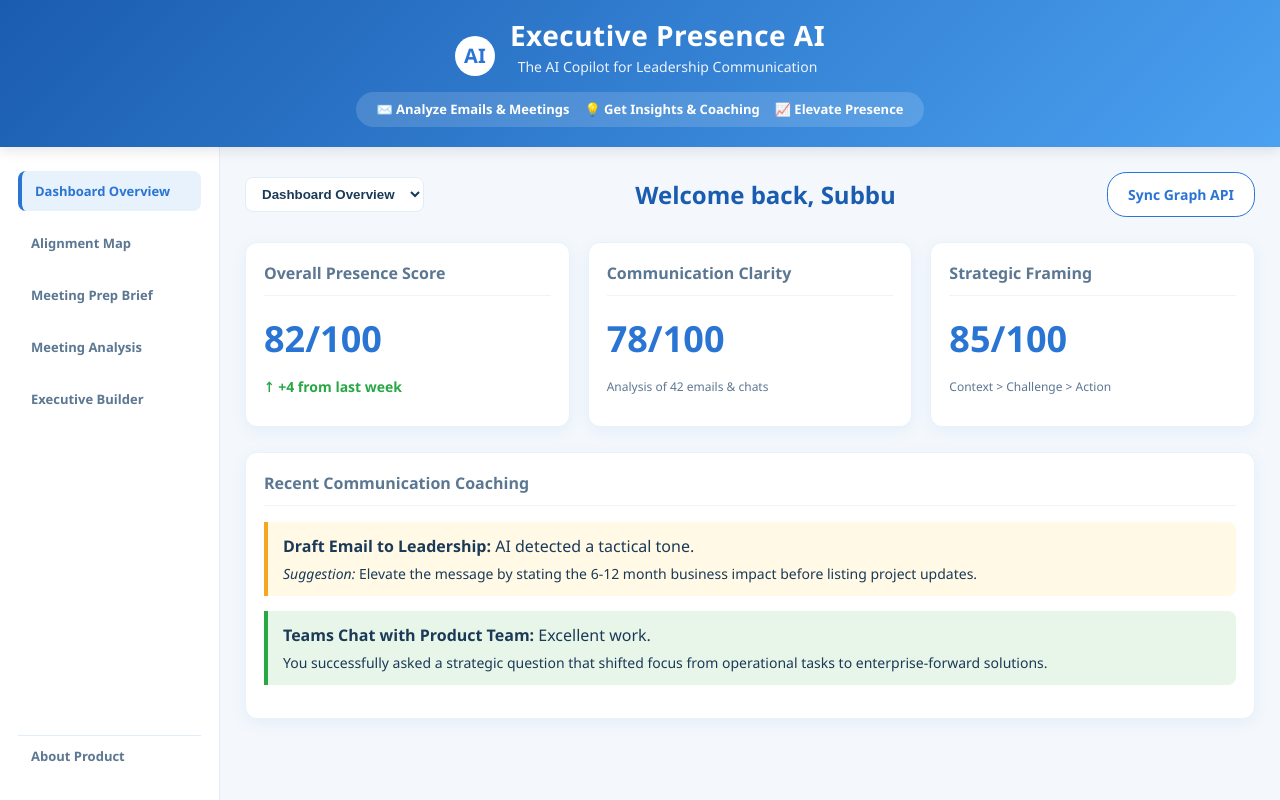
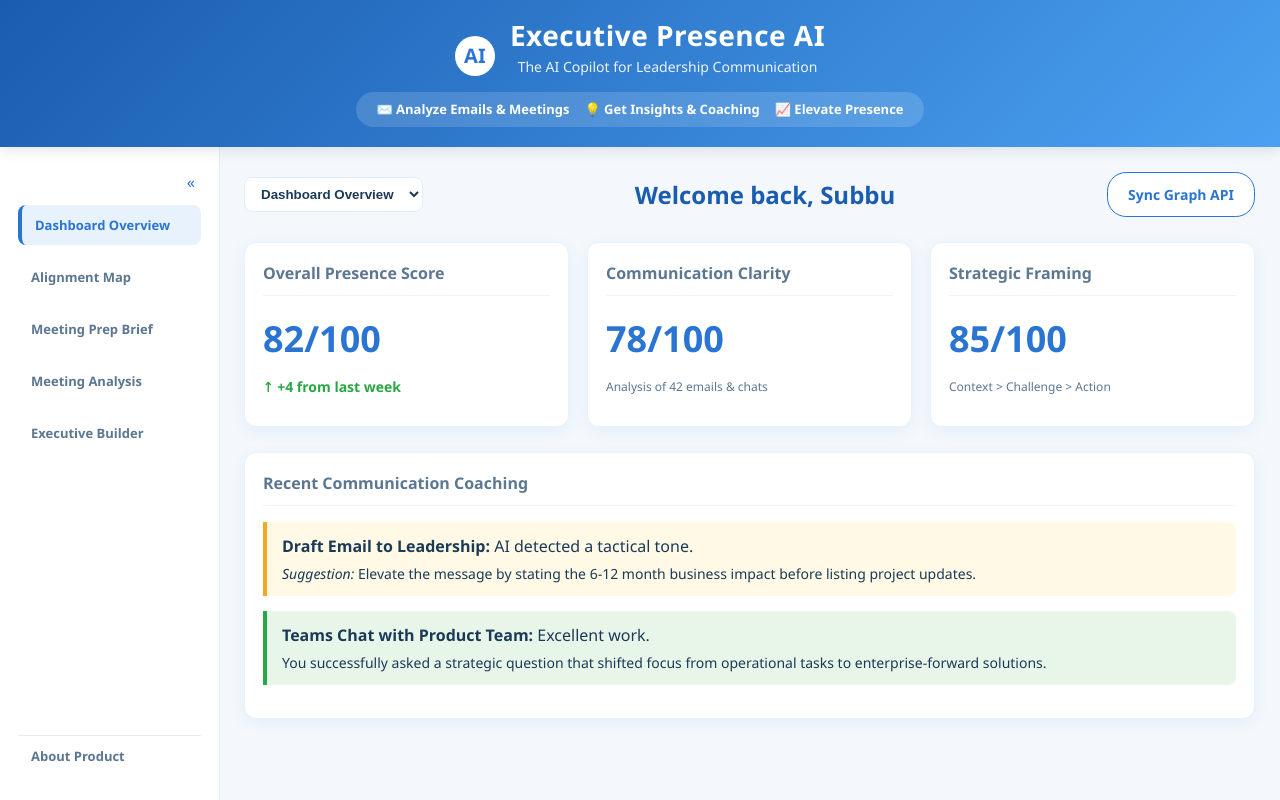
Before and after one commit to sattringal1/executive-presence-ai-poc, a React (Vite) app in the folder exec-presence-ai/: page / in a window 1280 px wide. Built offline with nearby package versions, Linux system fonts and the light colour scheme.

Commit message:
feat(ui): collapsible sidebar, icons and spacing tweaks

```diff
--- a/exec-presence-ai/src/App.css
+++ b/exec-presence-ai/src/App.css
@@ -528,6 +528,18 @@ body {
   color: var(--text-muted);
   font-size: 13px;
 }
+
+/* Collapsible Sidebar Styles */
+.sidebar-top { display: flex; justify-content: flex-end; }
+.collapse-btn { background: none; border: none; color: var(--primary); cursor: pointer; font-size: 16px; padding: 6px; border-radius: 6px; }
+.sidebar.collapsed { width: 72px; }
+.sidebar.collapsed .nav-item { padding: 8px 6px; text-align: center; border-left: none; }
+.sidebar.collapsed .nav-item .label { display: none; }
+.sidebar.collapsed .nav-item::before { content: attr(data-icon); display: block; font-size: 18px; margin-bottom: 6px; }
+.sidebar.collapsed .nav-item.active { border-left: none; box-shadow: none; background: transparent; }
+
+/* Slight spacing adjustment when sidebar collapsed to give main area room */
+.app-container.desktop-layout .main-content { padding-left: clamp(12px, 3vw, 24px); }
 
 .timeline-note {
   margin: 0;
--- a/exec-presence-ai/src/App.jsx
+++ b/exec-presence-ai/src/App.jsx
@@ -228,6 +228,7 @@ function App() {
   const [isMobileMenuOpen, setIsMobileMenuOpen] = useState(false);
   const [windowWidth, setWindowWidth] = useState(typeof window !== 'undefined' ? window.innerWidth : 1024);
   const [showSyncModal, setShowSyncModal] = useState(false);
+  const [isSidebarCollapsed, setIsSidebarCollapsed] = useState(false);
   const [apiToken, setApiToken] = useState('');
   const [tokenMessage, setTokenMessage] = useState('');
 
@@ -283,14 +284,19 @@ function App() {
 
         {/* Desktop Sidebar (hidden on mobile) */}
         {!isMobile && (
-          <nav className="sidebar">
-            <button className={`nav-item ${activeTab === 'dashboard' ? 'active' : ''}`} onClick={() => handleTabChange('dashboard')}>Dashboard Overview</button>
-            <button className={`nav-item ${activeTab === 'alignment' ? 'active' : ''}`} onClick={() => handleTabChange('alignment')}>Alignment Map</button>
-            <button className={`nav-item ${activeTab === 'meeting-prep' ? 'active' : ''}`} onClick={() => handleTabChange('meeting-prep')}>Meeting Prep Brief</button>
-            <button className={`nav-item ${activeTab === 'meeting-eval' ? 'active' : ''}`} onClick={() => handleTabChange('meeting-eval')}>Meeting Analysis</button>
-            <button className={`nav-item ${activeTab === 'agenda' ? 'active' : ''}`} onClick={() => handleTabChange('agenda')}>Executive Builder</button>
+          <nav className={`sidebar ${isSidebarCollapsed ? 'collapsed' : ''}`}>
+            <div className="sidebar-top">
+              <button className="collapse-btn" onClick={() => setIsSidebarCollapsed(!isSidebarCollapsed)} aria-label="Toggle sidebar">
+                {isSidebarCollapsed ? '»' : '«'}
+              </button>
+            </div>
+            <button data-icon="📊" className={`nav-item ${activeTab === 'dashboard' ? 'active' : ''}`} onClick={() => handleTabChange('dashboard')} title="Dashboard Overview"><span className="label">Dashboard Overview</span></button>
+            <button data-icon="🎯" className={`nav-item ${activeTab === 'alignment' ? 'active' : ''}`} onClick={() => handleTabChange('alignment')} title="Alignment Map"><span className="label">Alignment Map</span></button>
+            <button data-icon="📝" className={`nav-item ${activeTab === 'meeting-prep' ? 'active' : ''}`} onClick={() => handleTabChange('meeting-prep')} title="Meeting Prep Brief"><span className="label">Meeting Prep Brief</span></button>
+            <button data-icon="✅" className={`nav-item ${activeTab === 'meeting-eval' ? 'active' : ''}`} onClick={() => handleTabChange('meeting-eval')} title="Meeting Analysis"><span className="label">Meeting Analysis</span></button>
+            <button data-icon="🗣️" className={`nav-item ${activeTab === 'agenda' ? 'active' : ''}`} onClick={() => handleTabChange('agenda')} title="Executive Builder"><span className="label">Executive Builder</span></button>
             <div style={{ flex: 1, minHeight: '20px' }}></div>
-            <button className={`nav-item ${activeTab === 'about' ? 'active' : ''}`} onClick={() => handleTabChange('about')} style={{ borderTop: '1px solid #E1EDF8', borderRadius: 0 }}>About Product</button>
+            <button data-icon="ℹ️" className={`nav-item ${activeTab === 'about' ? 'active' : ''}`} onClick={() => handleTabChange('about')} style={{ borderTop: '1px solid #E1EDF8', borderRadius: 0 }} title="About Product"><span className="label">About Product</span></button>
           </nav>
         )}
 
```
